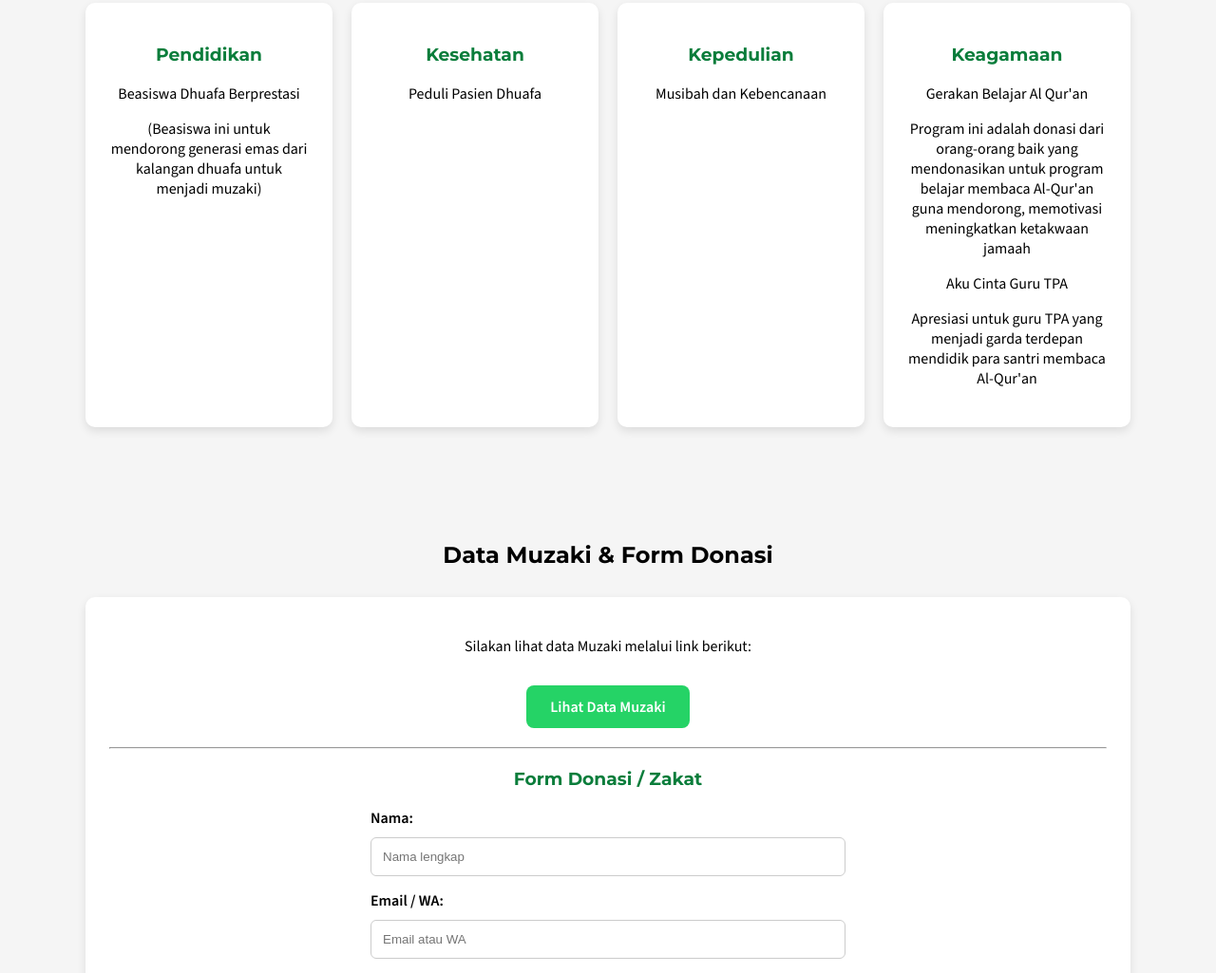
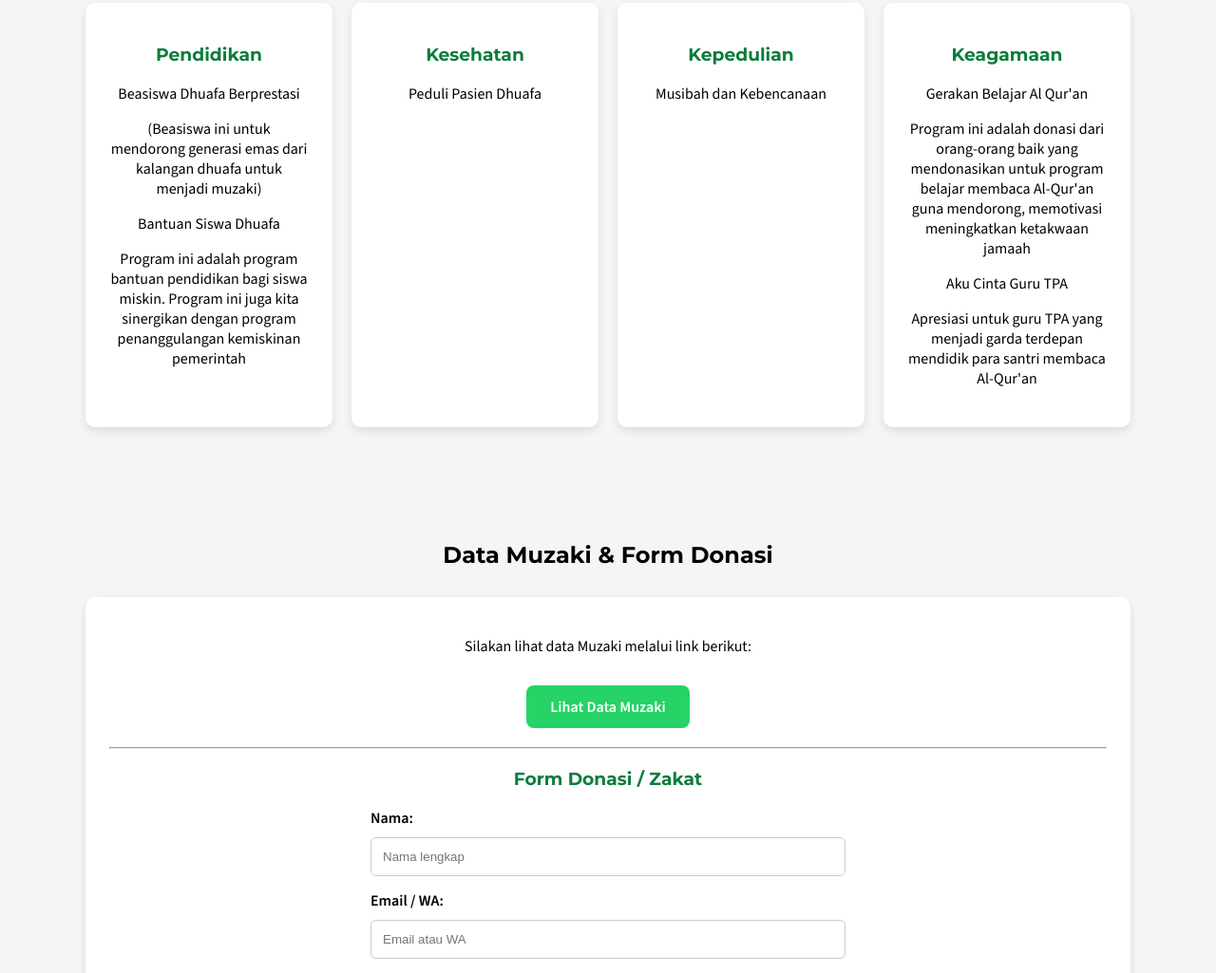
Before and after one commit to DoneForYou-LP/UPZ-Annur, a plain HTML site: page index.html in a window 1280 px wide. Shown: the part 2476-3501 px from the top of the page at 95% size. Drawn offline with nearby package versions, Linux system fonts and the light colour scheme.

Commit message:
Update index.html

```diff
--- a/index.html
+++ b/index.html
@@ -84,6 +84,8 @@ BCA Rekening Nomor :
 <h3>Pendidikan</h3>
 <p>Beasiswa Dhuafa Berprestasi</p>
 <p>(Beasiswa ini untuk mendorong generasi emas dari kalangan dhuafa untuk menjadi muzaki)</p>
+<p>Bantuan Siswa Dhuafa</p>
+<p>Program ini adalah program bantuan pendidikan bagi siswa miskin. Program ini juga kita sinergikan dengan program penanggulangan kemiskinan pemerintah</p>
 </div>
 <div class="card">
 <h3>Kesehatan</h3>
```
